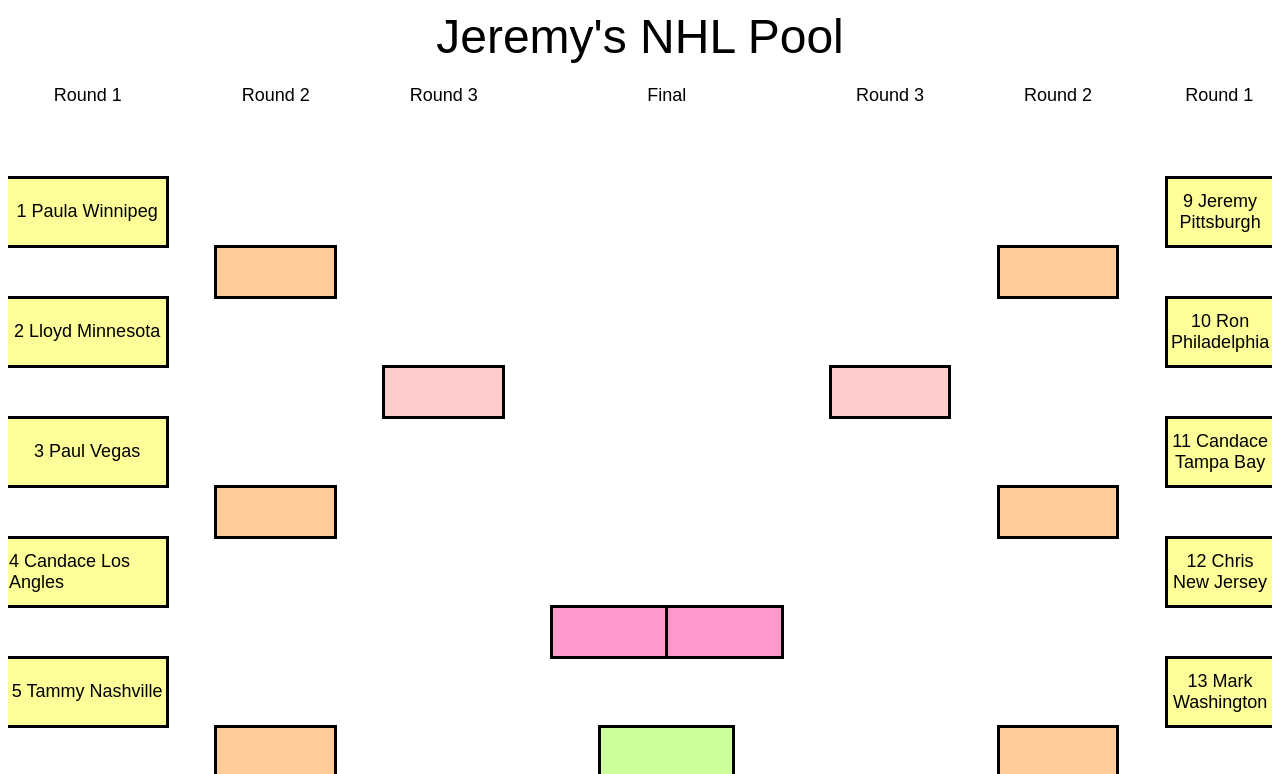
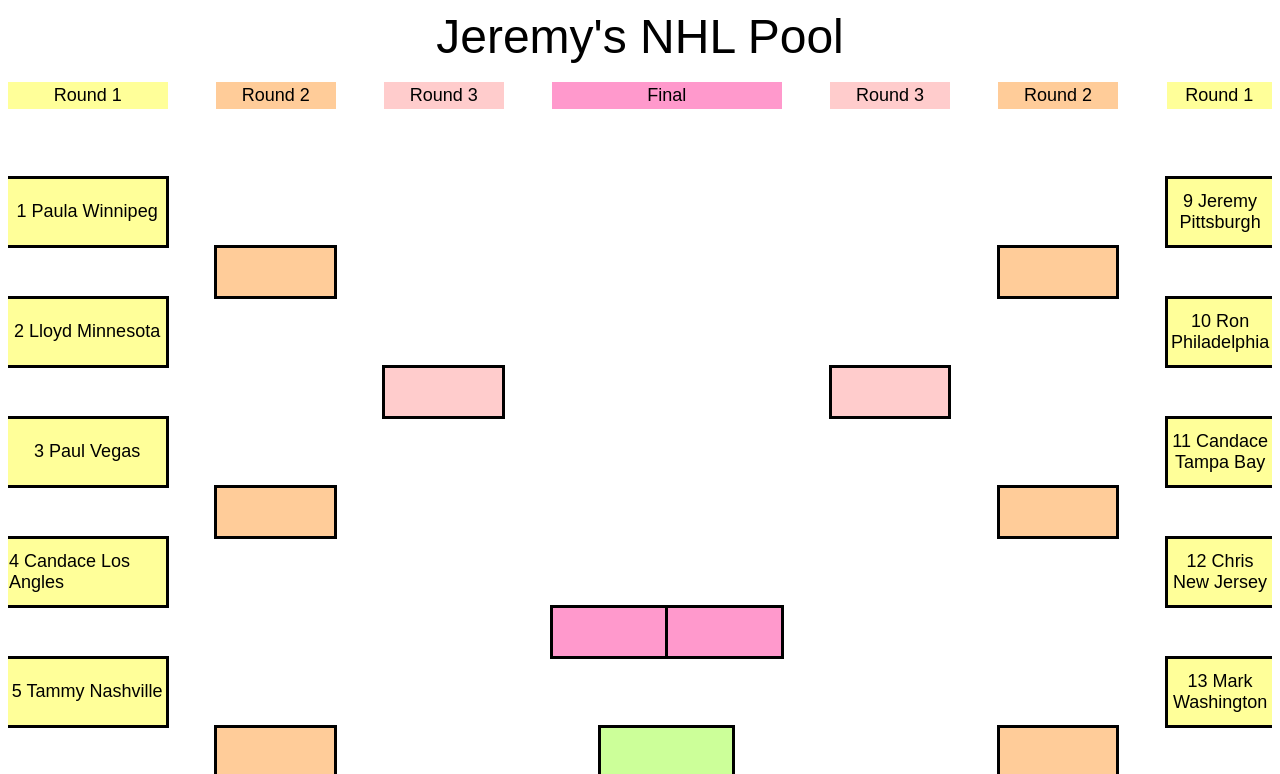
Before and after one commit to skydancer1234/nhlpool, a plain HTML site: page index.html in a window 1280 px wide. Shown: the top 774 px of the page. Drawn offline with Linux system fonts and the light colour scheme.

Commit message:
Update index.html

```diff
--- a/index.html
+++ b/index.html
@@ -52,19 +52,19 @@
 			<TD ALIGN=LEFT><BR></TD>
 		</TR>
 		<TR>
-			<TD COLSPAN=2 HEIGHT=27 ALIGN=CENTER><FONT SIZE=4>Round 1</FONT></TD>
+			<TD COLSPAN=2 HEIGHT=27 ALIGN=CENTER BGCOLOR="#FFFF99"><FONT SIZE=4>Round 1</FONT></TD>
 			<TD ALIGN=LEFT><FONT SIZE=4><BR></FONT></TD>
-			<TD COLSPAN=2 ALIGN=CENTER><FONT SIZE=4>Round 2</FONT></TD>
+			<TD COLSPAN=2 ALIGN=CENTER BGCOLOR="#FFCC99"><FONT SIZE=4>Round 2</FONT></TD>
 			<TD ALIGN=LEFT><FONT SIZE=4><BR></FONT></TD>
-			<TD COLSPAN=2 ALIGN=CENTER><FONT SIZE=4>Round 3</FONT></TD>
+			<TD COLSPAN=2 ALIGN=CENTER BGCOLOR="#FFCCCC"><FONT SIZE=4>Round 3</FONT></TD>
 			<TD ALIGN=LEFT><FONT SIZE=4><BR></FONT></TD>
-			<TD COLSPAN=4 ALIGN=CENTER><FONT SIZE=4>Final</FONT></TD>
+			<TD COLSPAN=4 ALIGN=CENTER BGCOLOR="#FF99CC"><FONT SIZE=4>Final</FONT></TD>
 			<TD ALIGN=LEFT><FONT SIZE=4><BR></FONT></TD>
-			<TD COLSPAN=2 ALIGN=CENTER><FONT SIZE=4>Round 3</FONT></TD>
+			<TD COLSPAN=2 ALIGN=CENTER BGCOLOR="#FFCCCC"><FONT SIZE=4>Round 3</FONT></TD>
 			<TD ALIGN=LEFT><FONT SIZE=4><BR></FONT></TD>
-			<TD COLSPAN=2 ALIGN=CENTER><FONT SIZE=4>Round 2</FONT></TD>
+			<TD COLSPAN=2 ALIGN=CENTER BGCOLOR="#FFCC99"><FONT SIZE=4>Round 2</FONT></TD>
 			<TD ALIGN=LEFT><FONT SIZE=4><BR></FONT></TD>
-			<TD COLSPAN=2 ALIGN=CENTER><FONT SIZE=4>Round 1</FONT></TD>
+			<TD COLSPAN=2 ALIGN=CENTER BGCOLOR="#FFFF99"><FONT SIZE=4>Round 1</FONT></TD>
 		</TR>
 		<TR>
 			<TD HEIGHT=17 ALIGN=LEFT><BR></TD>
@@ -1082,7 +1082,7 @@
 			<TD HEIGHT=17 ALIGN=LEFT><BR></TD>
 			<TD ALIGN=LEFT><BR></TD>
 			<TD ALIGN=LEFT><BR></TD>
-			<TD STYLE="border-top: 3px solid #000000; border-left: 3px solid #000000" COLSPAN=2 ROWSPAN=3 ALIGN=CENTER BGCOLOR="#FFCC99"><BR></TD>
+			<TD STYLE="border-top: 3px solid #000000; border-bottom: 3px solid #000000; border-left: 3px solid #000000; border-right: 3px solid #000000" COLSPAN=2 ROWSPAN=3 ALIGN=CENTER BGCOLOR="#FFCC99"><BR></TD>
 			<TD ALIGN=LEFT><BR></TD>
 			<TD ALIGN=LEFT><BR></TD>
 			<TD ALIGN=LEFT><BR></TD>
```
